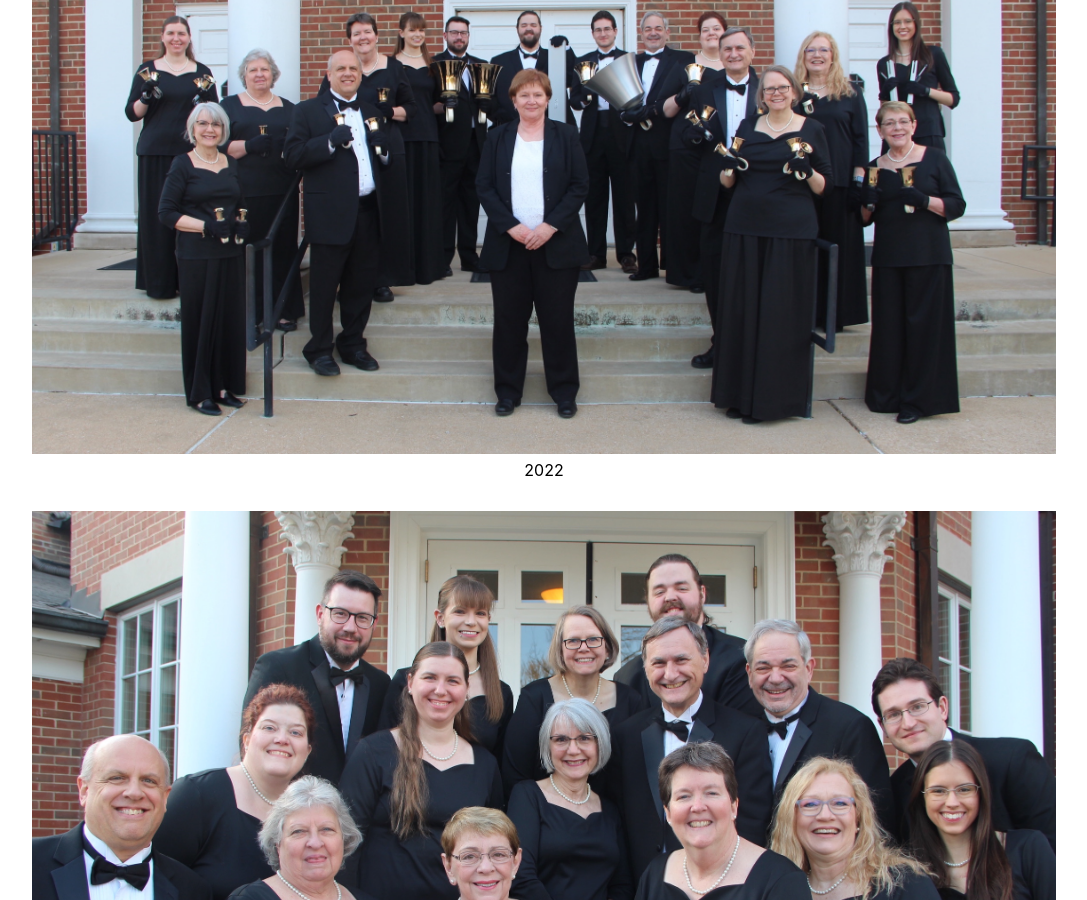
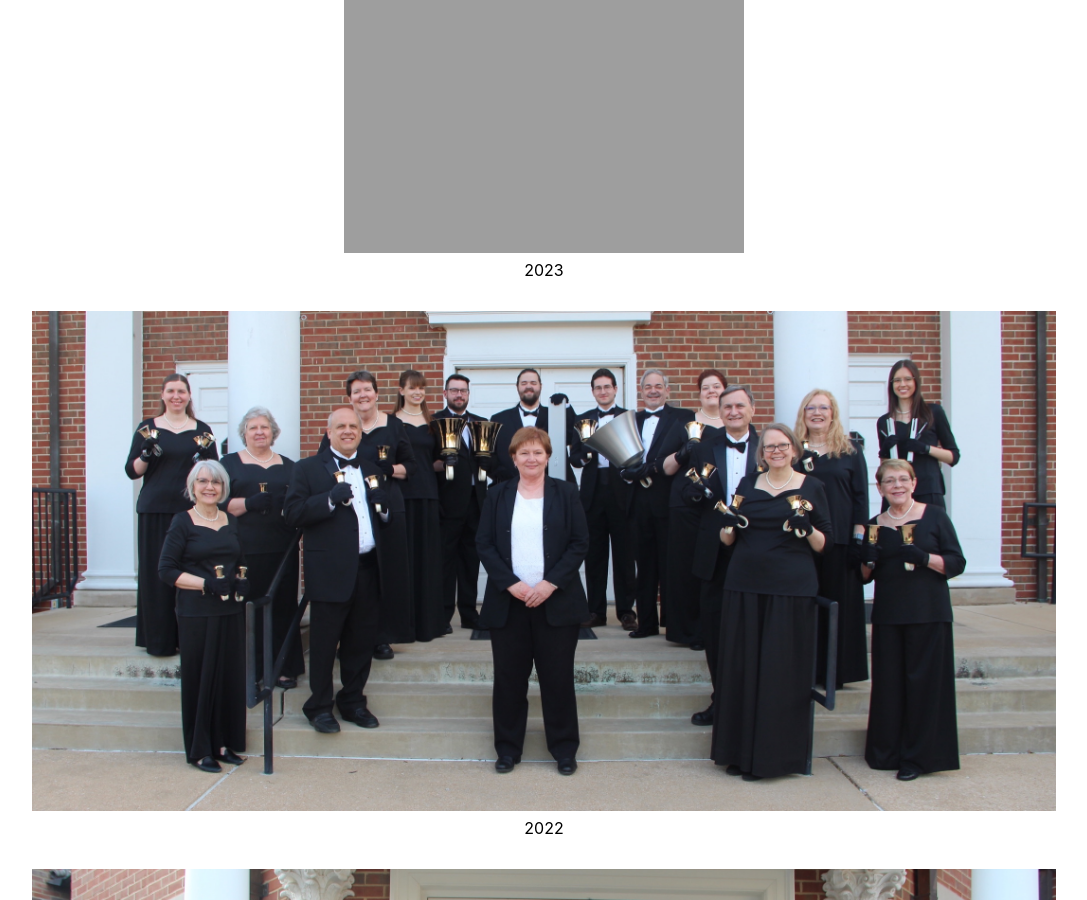
Before and after one commit to GatewayRingers/GatewayRingers.github.io, a Jekyll site: the page built from photos.html, in a window 1280 px wide and 900 px high, scrolled down 810 px. Shown: the whole window, without its empty margins (96-1183 px from the left). Built offline with Jekyll 4.4.1, drawn with Linux system fonts in a browser that asks for light colours; nearby versions of some CDN libraries.

Commit message:
Update photos.yml

```diff
--- a/_data/photos.yml
+++ b/_data/photos.yml
@@ -1,3 +1,5 @@
+- file: 2023-Ringer+Cathy.jpg
+  label: 2023
 - file: IMG_6802 copy.JPG
   label: 2022
 - file: IMG_6823 copy.JPG
```
